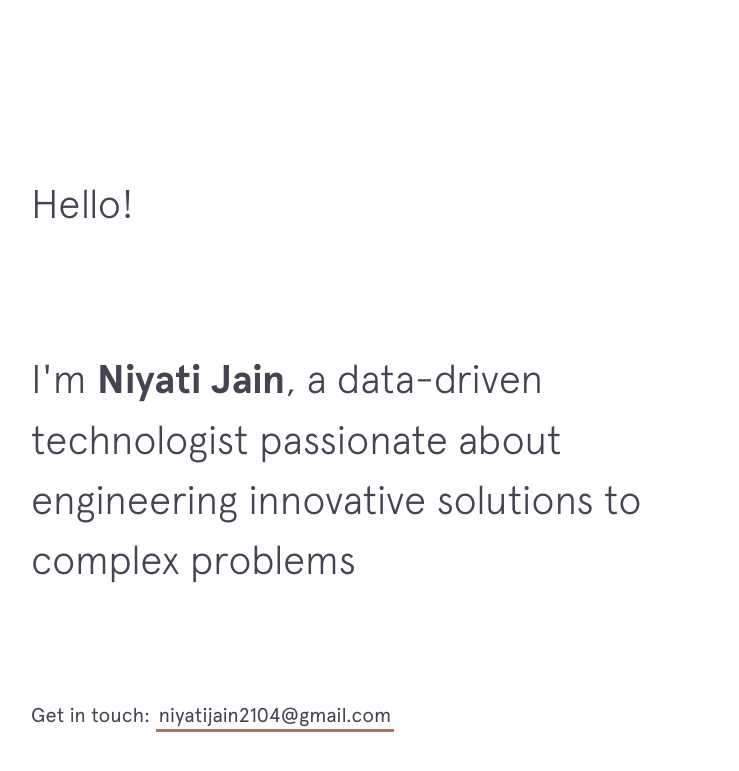
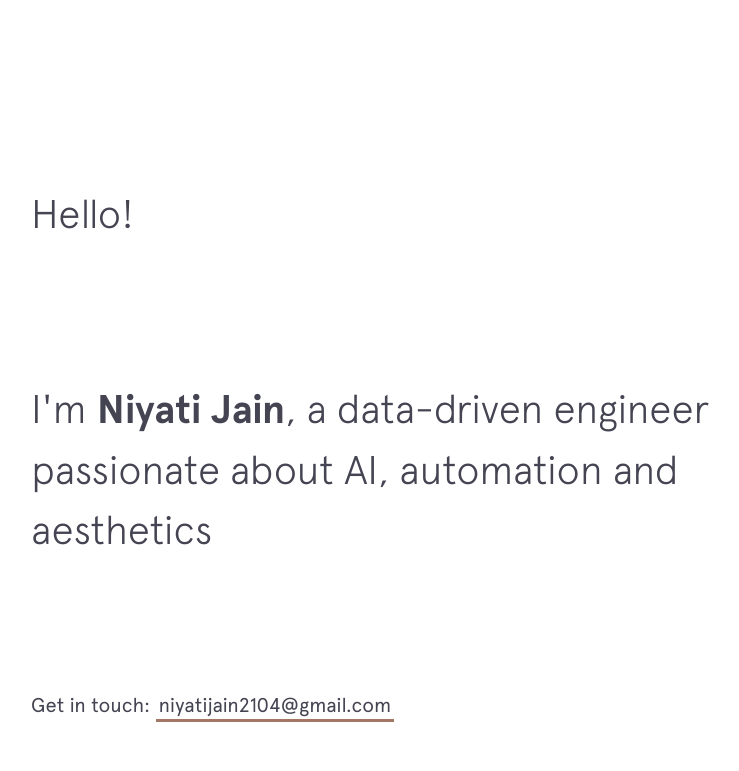
Before and after one commit to niyatijain21/niyatijain21.github.io, a Jekyll site: the page built from index.html, in a window 1280 px wide and 900 px high. Shown: the top 771 px of the window, without its empty margins (69-808 px from the left). Built offline with Jekyll 4.4.1, drawn with Linux system fonts in a browser that asks for light colours; nearby versions of some CDN libraries; some of the changed text lies outside the part shown.

Commit message:
Update intro and background with specified wording

```diff
--- a/_includes/background.html
+++ b/_includes/background.html
@@ -2,19 +2,19 @@
   <div class="section__title">Background</div>
   <div class="section__content">
     <p>
-      I'm a recent <a class="underline-link" href="https://www.cs.rutgers.edu/" target="_blank">Rutgers University</a> MS in Computer Science graduate with a strong focus on Machine Learning and Statistics. With 3+ years of experience through multiple internships across diverse industries, I've developed a passion for data engineering, machine learning, and building scalable systems.
+      I'm a recent <a class="underline-link" href="https://www.cs.rutgers.edu/" target="_blank">Rutgers University</a> MS in Computer Science graduate with a passion for AI and data-driven solutions. With my knack for cutting through the clutter and converting data into useful and creative forms, I help organizations transform raw information into valuable insights.
     </p>
 
     <p>
-      Currently, I'm working as a <a class="underline-link" href="https://sayari.com/" target="_blank">Data Engineer at Sayari</a>, where I crawl and parse public records to build knowledge graphs supporting 1.1 billion entities and 100 million relationships. I'm also engaged in automating data workflows using Python, Airflow, and Spark.
+      Currently, I'm working as a <a class="underline-link" href="https://sayari.com/" target="_blank">Data Engineer at Sayari</a>, where I crawl and parse public records to build knowledge graphs supporting 1.1 billion entities. I'm fascinated by the potential of structured data to reveal hidden patterns and generate valuable insights.
     </p>
 
     <p>
-      My journey includes roles as a <a class="underline-link" href="https://www.ets.org/" target="_blank">Data Scientist Intern at ETS</a> where I worked on keystroke biometric identification, and as a <a class="underline-link" href="https://www.phonepe.com/" target="_blank">Business Analyst Intern at PhonePe</a> where I conducted analyses and built forecasting models.
+      My journey in the world of data has taken me through roles as a <a class="underline-link" href="https://www.ets.org/" target="_blank">Data Scientist Intern at ETS</a> and a <a class="underline-link" href="https://www.phonepe.com/" target="_blank">Business Analyst Intern at PhonePe</a>, where I developed a deep appreciation for the transformative power of well-implemented data solutions.
     </p>
 
     <p>
-      When I'm not coding or exploring data, I enjoy learning about new technologies, particularly in the generative AI space, and contributing to open-source projects. I'm always looking for opportunities to apply my technical skills to solve real-world problems and create impactful solutions.
+      I'm particularly drawn to artificial intelligence and machine learning applications that can turn data challenges into opportunities. Whether it's fine-tuning neural networks, optimizing data pipelines, or creating intuitive visualizations, I enjoy the creative process of making data work smarter.
     </p>
 
     <!-- {% include employment-status.html %} -->
--- a/_includes/intro.html
+++ b/_includes/intro.html
@@ -3,7 +3,7 @@
   </h1>
 
   <h2 class="intro__tagline">I'm
-    <span class="name">Niyati Jain</span>, a data-driven technologist passionate about engineering innovative solutions to complex problems
+    <span class="name">Niyati Jain</span>, a data-driven engineer passionate about AI, automation and aesthetics
   </h2>
 
   <h3 class="intro__contact">
```
